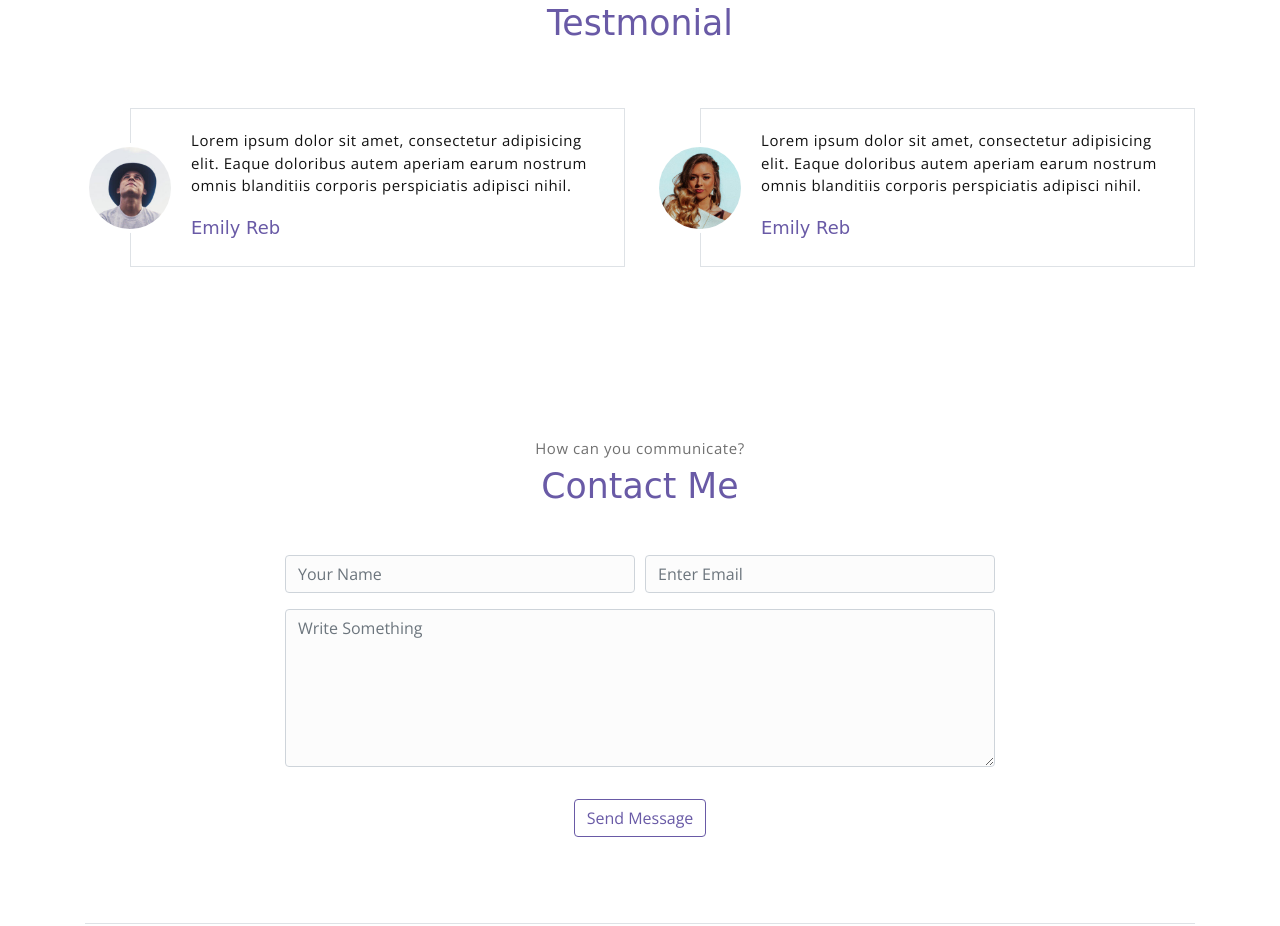
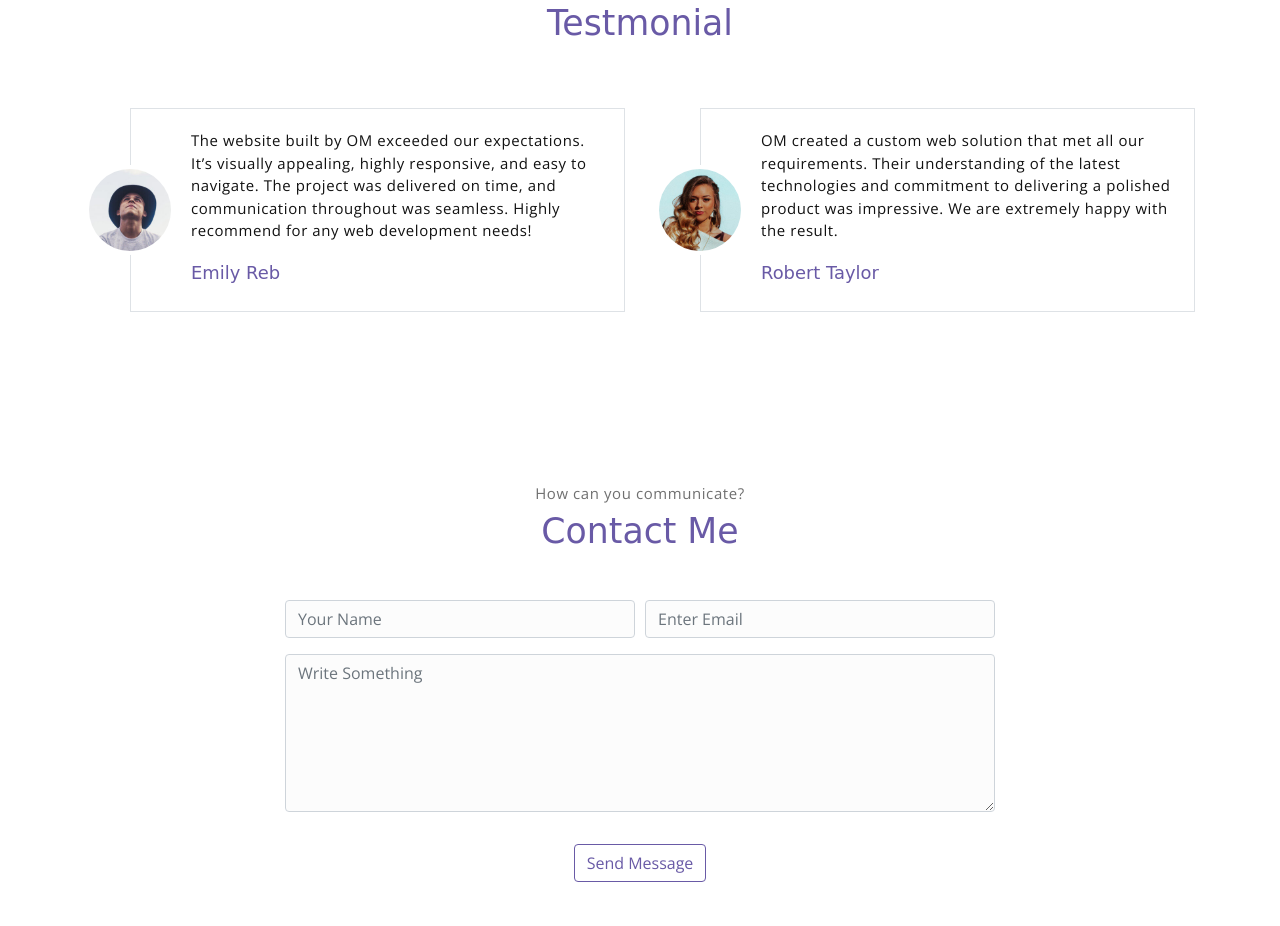
Before and after one commit to codegoddddd/PortFolio, a plain HTML site: page index.html in a window 1280 px wide. Shown: the part 2643-3569 px from the top of the page. Drawn offline with nearby package versions, Linux system fonts and the light colour scheme; a web font is replaced by a local one.

Commit message:
Update index.html

```diff
--- a/index.html
+++ b/index.html
@@ -297,9 +297,10 @@
                                 alt="Download free bootstrap 4 landing page, free boootstrap 4 templates, Download free bootstrap 4.1 landing page, free boootstrap 4.1.1 templates, meyawo Landing page">
                         </div>
                         <div class="testimonial-card-body">
-                            <p class="testimonial-card-subtitle">Lorem ipsum dolor sit amet, consectetur adipisicing
-                                elit. Eaque doloribus autem aperiam earum nostrum omnis blanditiis corporis perspiciatis
-                                adipisci nihil.</p>
+                            <p class="testimonial-card-subtitle">The website built by OM exceeded our expectations.
+                                It’s visually appealing, highly responsive, and easy to navigate.
+                                The project was delivered on time, and communication throughout was seamless.
+                                Highly recommend for any web development needs!</p>
                             <h6 class="testimonial-card-title">Emily Reb</h6>
                         </div>
                     </div>
@@ -311,10 +312,10 @@
                                 alt="Download free bootstrap 4 landing page, free boootstrap 4 templates, Download free bootstrap 4.1 landing page, free boootstrap 4.1.1 templates, meyawo Landing page">
                         </div>
                         <div class="testimonial-card-body">
-                            <p class="testimonial-card-subtitle">Lorem ipsum dolor sit amet, consectetur adipisicing
-                                elit. Eaque doloribus autem aperiam earum nostrum omnis blanditiis corporis perspiciatis
-                                adipisci nihil.</p>
-                            <h6 class="testimonial-card-title">Emily Reb</h6>
+                            <p class="testimonial-card-subtitle">OM created a custom web solution that met all our requirements.
+                                Their understanding of the latest technologies and commitment to delivering a polished product was impressive.
+                                We are extremely happy with the result.</p>
+                            <h6 class="testimonial-card-title">Robert Taylor</h6>
                         </div>
                     </div>
                 </div>
```
